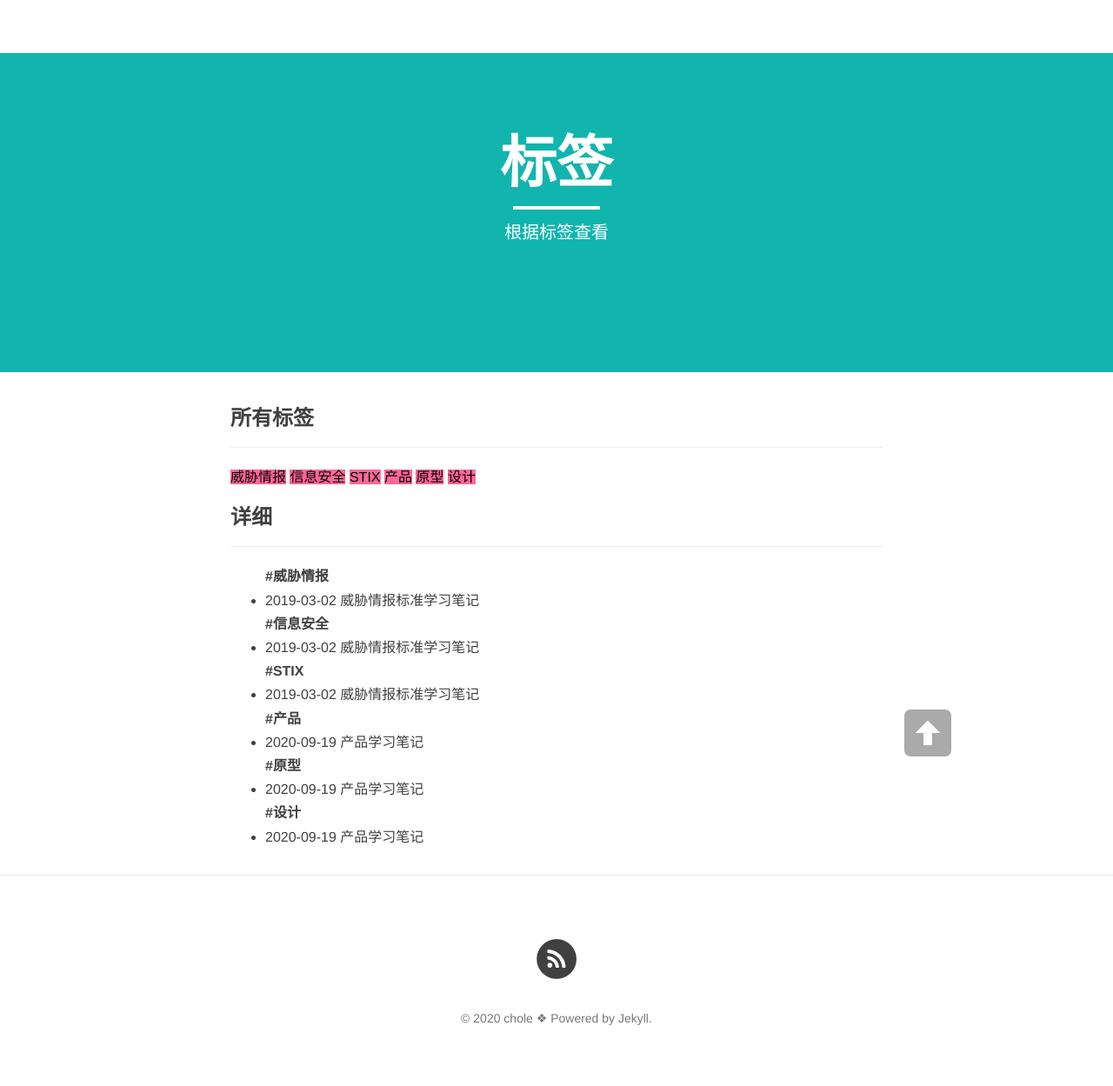
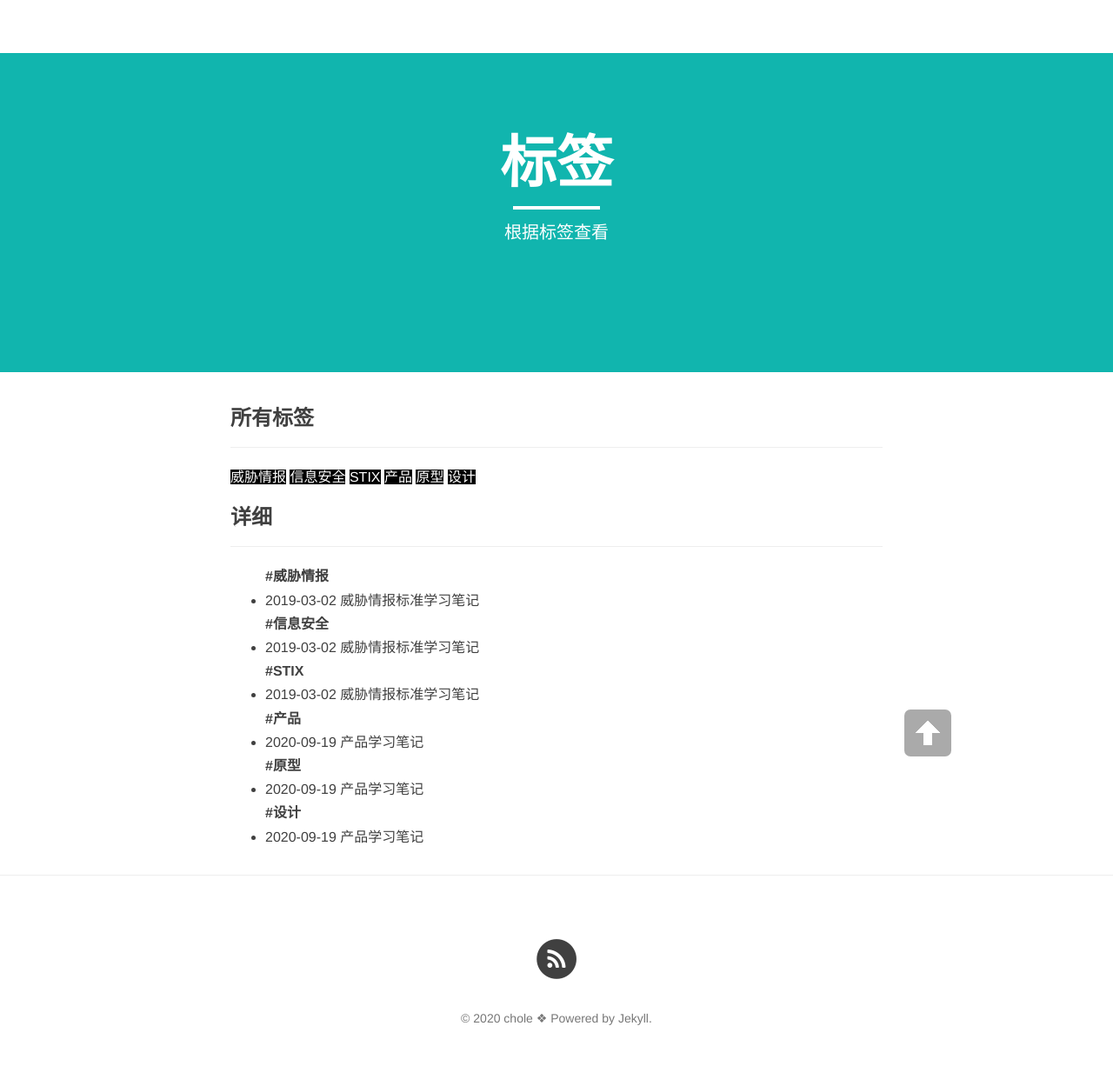
Before and after one commit to lullabypan/lullabypan.github.io, a Jekyll site: the page built from tags.md, in a window 1280 px wide. Shown: the whole page at 87% size. Built offline with Jekyll 4.4.1, drawn with Linux system fonts in a browser that asks for light colours; nearby versions of some CDN libraries; library files that are not in the unit come from our copies.

Commit message:
Update tags.md

```diff
--- a/tags.md
+++ b/tags.md
@@ -9,7 +9,7 @@
 --------------------
 <div id='tag_cloud'>
 {% for tag in site.tags %}
- <a style="color:#000000;background-color:#ff6699" href="#{{ tag[0] }}" title="{{ tag[0] }}" rel="{{ tag[1].size }}">{{ tag[0] }}</a>
+ <a style="color:#ffffff;background-color:#000000" href="#{{ tag[0] }}" title="{{ tag[0] }}" rel="{{ tag[1].size }}">{{ tag[0] }}</a>
 {% endfor %}
 </div>
 
```
